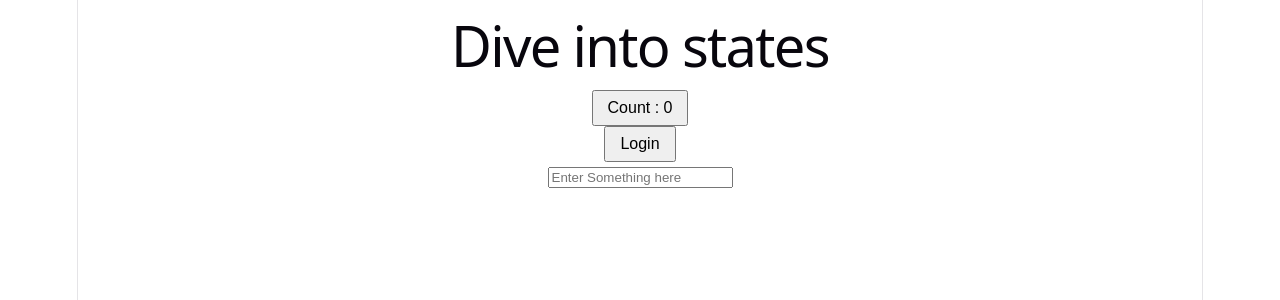
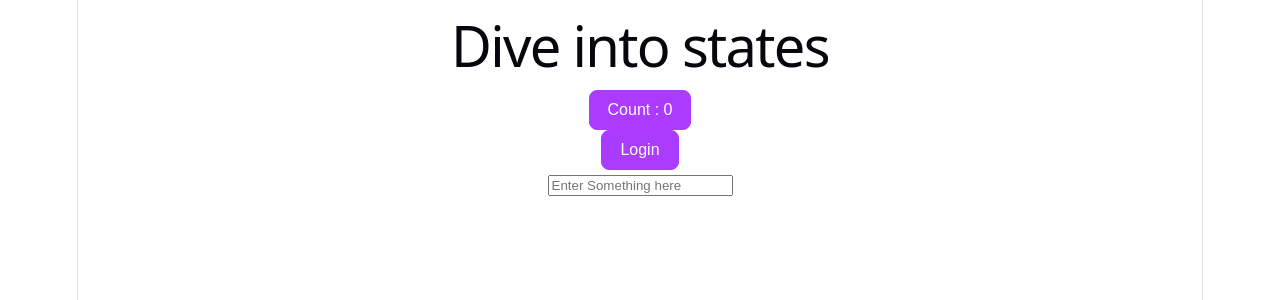
Before and after one commit to Abdulqadir-B/react.js, a React (Vite) app in the folder state-demo/: page / in a window 1280 px wide. Shown: the top 300 px of the page. Built offline with nearby package versions, Linux system fonts and the light colour scheme.

Commit message:
refactor button styles

```diff
--- a/state-demo/src/index.css
+++ b/state-demo/src/index.css
@@ -110,12 +110,16 @@ code {
   background: var(--code-bg);
 }
 
-button{
-  max-width: fit-content;
-  max-height: fit-content;
+button {
+  width: max-content;
+  max-width: 100%;
   display: block;
   margin-inline: auto;
+  padding: 10px 18px;
+  border: 1px solid var(--accent);
+  border-radius: 8px;
+  color: #fff;
+  background: var(--accent);
   font-size: 16px;
-  padding: 7px 14px;
   cursor: pointer;
 }
```
